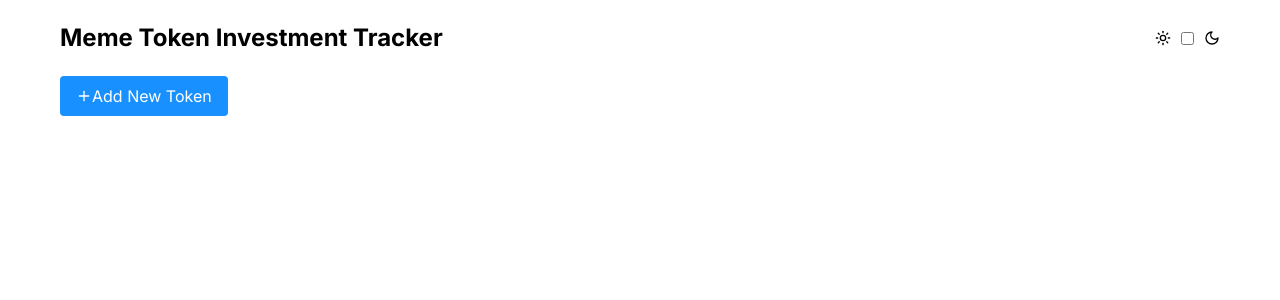
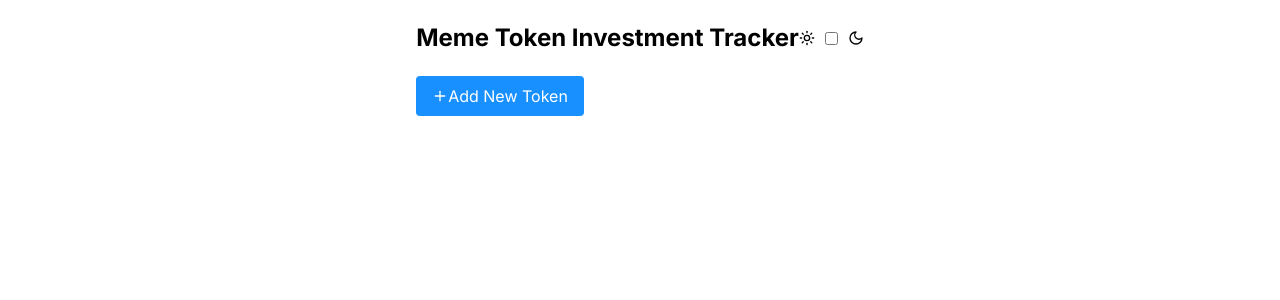
Before and after one commit to fluturecode/meme_tracker, a Next.js app: page / in a window 1280 px wide. Shown: the top 300 px of the page. Built offline with nearby package versions, Linux system fonts and the light colour scheme.

Commit message:
fixed errors

```diff
--- a/components/MemeTokenTracker.tsx
+++ b/components/MemeTokenTracker.tsx
@@ -6,6 +6,13 @@ import { Plus, Trash2, Moon, Sun } from 'lucide-react';
 import { lightTheme, darkTheme } from '../theme';
 
 const GlobalStyle = createGlobalStyle`
+  body, html {
+    margin: 0;
+    padding: 0;
+    height: 100%;
+    width: 100%;
+  }
+
   body {
     background-color: ${(props) => props.theme.backgroundColor};
     color: ${(props) => props.theme.textColor};
@@ -23,8 +30,7 @@ const Container = styled.div`
   max-width: 1200px;
   margin: 0 auto;
   padding: 20px;
-  background-color: ${(props) => props.theme.backgroundColor};
-  color: ${(props) => props.theme.textColor};
+  flex-grow: 1;
 `;
 
 const Header = styled.div`
@@ -59,7 +65,6 @@ const Card = styled.div`
   border-radius: 8px;
   padding: 20px;
   background-color: ${(props) => props.theme.cardBackground};
-  color: ${(props) => props.theme.textColor};
 `;
 
 const CardTitle = styled.h2`
@@ -259,6 +264,8 @@ const MemeTokenTracker: React.FC = () => {
 
   return (
     <ThemeProvider theme={theme === 'light' ? lightTheme : darkTheme}>
+      <GlobalStyle />
+      <PageContainer>
         <Container>
           <Header>
             <Title>Meme Token Investment Tracker</Title>
@@ -283,6 +290,7 @@ const MemeTokenTracker: React.FC = () => {
             <Plus size={16} /> Add New Token
           </Button>
         </Container>
+      </PageContainer>
     </ThemeProvider>
   );
 };
```
Lines whose indentation alone changed are shown as unchanged.
